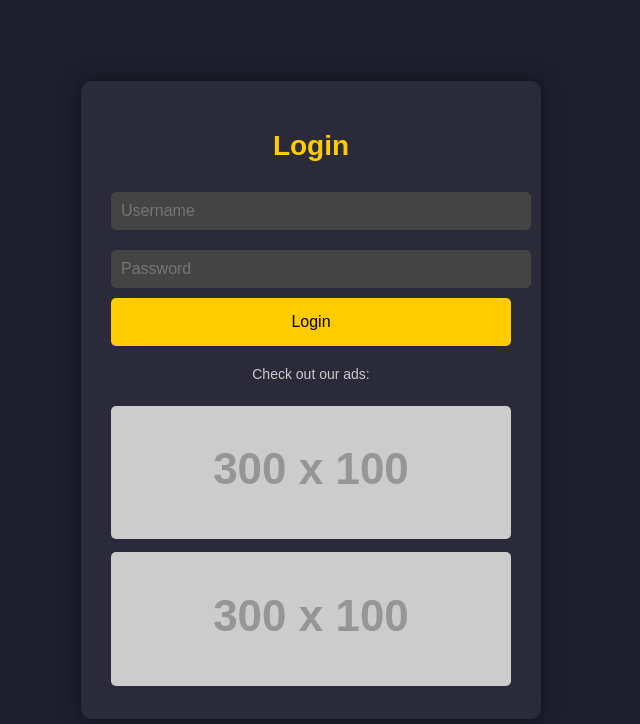
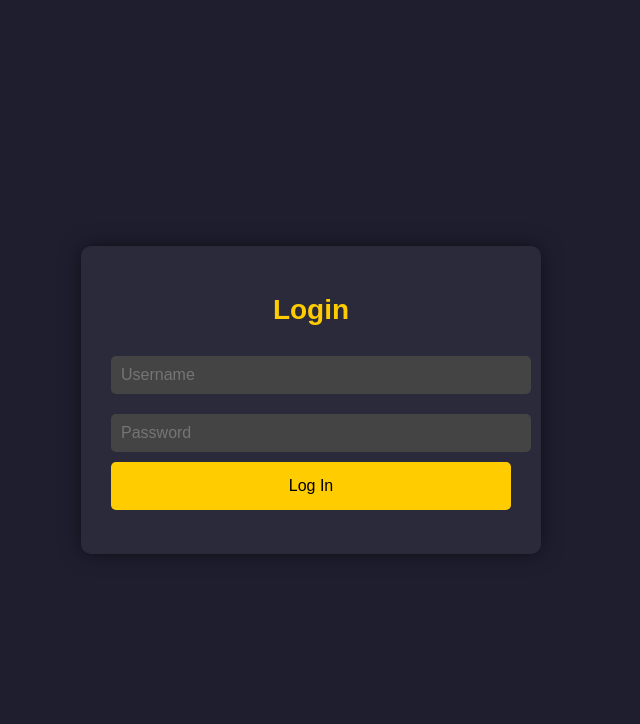
Before and after one commit to mmelkarama/index3.html, a plain HTML site: page index.html in a window 1280 px wide. Shown: the whole page, without its empty margins (329-969 px from the left). Drawn offline with Linux system fonts and the light colour scheme; placeholder pictures from the web are drawn by us.

Commit message:
Update index.html

```diff
--- a/index.html
+++ b/index.html
@@ -53,16 +53,6 @@
         button:hover {
             background-color: #e6b800; /* Darker yellow on hover */
         }
-        .ads {
-            margin-top: 20px;
-            font-size: 14px; /* Ads font size */
-            color: #cccccc;
-        }
-        .ads img {
-            width: 100%; /* Responsive ads */
-            border-radius: 5px;
-            margin-top: 10px;
-        }
         .error {
             color: #FF0000;
             font-size: 14px;
@@ -75,14 +65,9 @@
         <form id="loginForm">
             <input type="text" id="username" placeholder="Username" required>
             <input type="password" id="password" placeholder="Password" required>
-            <button type="submit">Login</button>
+            <button type="submit">Log In</button>
         </form>
         <p id="loginError" class="error"></p>
-        <div class="ads">
-            <p>Check out our ads:</p>
-            <img src="https://via.placeholder.com/300x100" alt="Ad 1">
-            <img src="https://via.placeholder.com/300x100" alt="Ad 2">
-        </div>
     </div>
 
     <script>
@@ -97,7 +82,7 @@
             if (username === 'user' && password === 'password') {
                 loginError.textContent = ''; // Clear error message
                 alert('Login successful!'); // Redirect or show download page
-                window.location.href = 'download.html'; // Replace with your actual download page
+                window.location.href = 'dashboard.html'; // Replace with your actual dashboard or download page
             } else {
                 loginError.textContent = 'Invalid username or password. Please try again.';
             }
```
